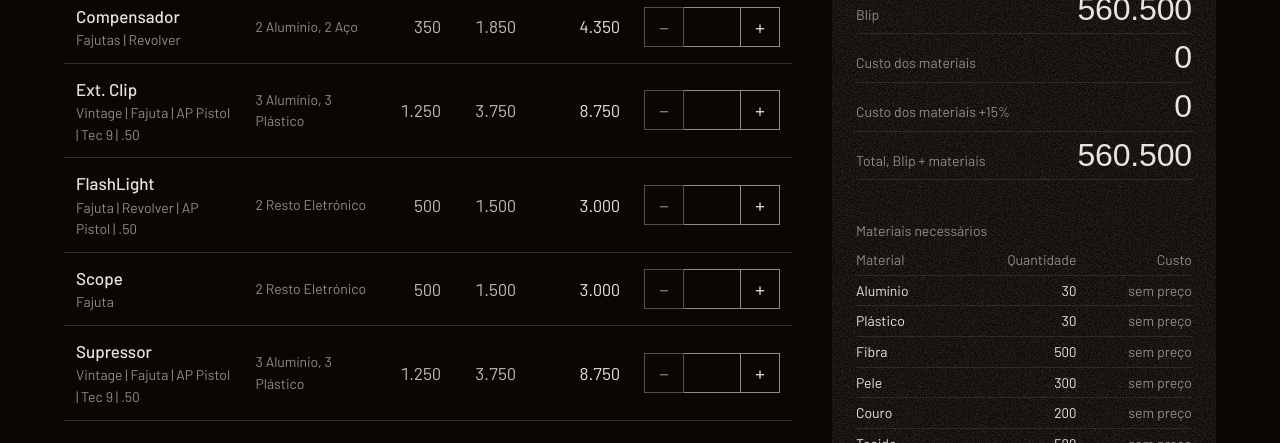
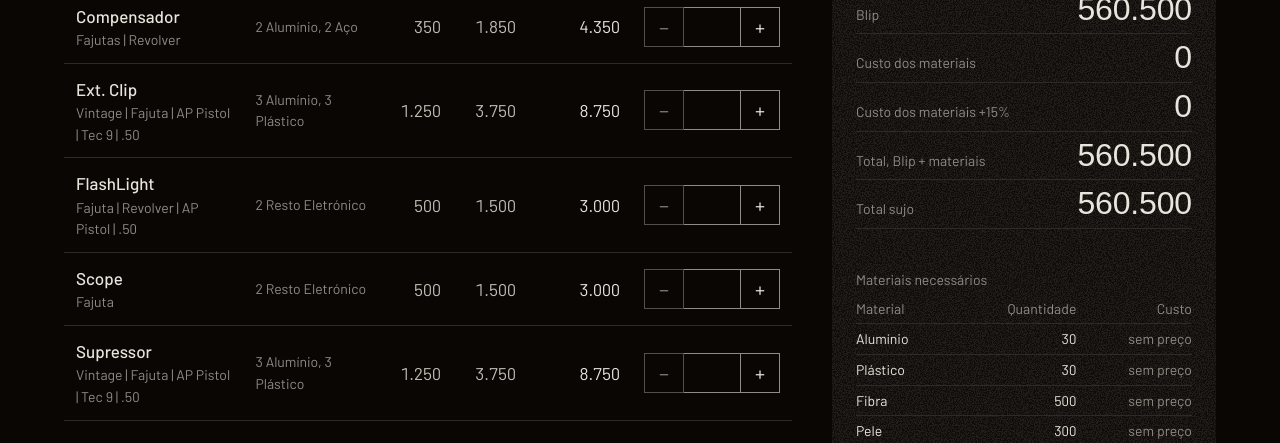
Before and after one commit to andrelanca/fivem, a plain HTML site: page public/crafting/index.html in a window 1280 px wide. Shown: the part 357-800 px from the top of the page. Drawn offline with Linux system fonts and the light colour scheme; a web font is replaced by a local one.

Commit message:
fivem: linha Total sujo na ficha do crafting
Abaixo do total Blip + materiais, mostra o Blip + materiais x1,15.

Co-Authored-By: Claude Opus 5.5 <noreply@anthropic.com>
Claude-Session: https://claude.ai/code/session_01HAhssPMnEQZaGcRLFpt2EU

```diff
--- a/public/crafting/index.html
+++ b/public/crafting/index.html
@@ -206,6 +206,7 @@ label.btn { display: inline-flex; align-items: center; justify-content: center;
           <div><dt>Custo dos materiais</dt><dd class="figure" id="t-cost">0</dd></div>
           <div><dt>Custo dos materiais +15%</dt><dd class="figure" id="t-cost15">0</dd></div>
           <div><dt>Total, Blip + materiais</dt><dd class="figure" id="t-total">0</dd></div>
+          <div><dt>Total sujo</dt><dd class="figure" id="t-sujo">0</dd></div>
         </dl>
         <div>
           <h3>Materiais necessários</h3>
@@ -369,6 +370,7 @@ function render() {
   document.getElementById("t-cost").textContent = fmt(cost);
   document.getElementById("t-cost15").textContent = fmt(cost15);
   document.getElementById("t-total").textContent = fmt(total);
+  document.getElementById("t-sujo").textContent = fmt(total15);
   document.getElementById("mats").innerHTML = mk.length
     ? `<table class="list"><thead><tr><th>Material</th><th class="num">Quantidade</th><th class="num">Custo</th></tr></thead><tbody>${mk.map(k => `<tr><td>${esc(k)}</td><td class="num">${fmt(mats[k])}</td><td class="num${matPrice[k] ? "" : " dim"}">${matPrice[k] ? fmt(mats[k] * matPrice[k]) : "sem preço"}</td></tr>`).join("")}</tbody></table>`
     : `<p class="empty">A ficha está vazia. Usa o + numa linha da tabela para juntar acessórios ou kevlar.</p>`;
```
